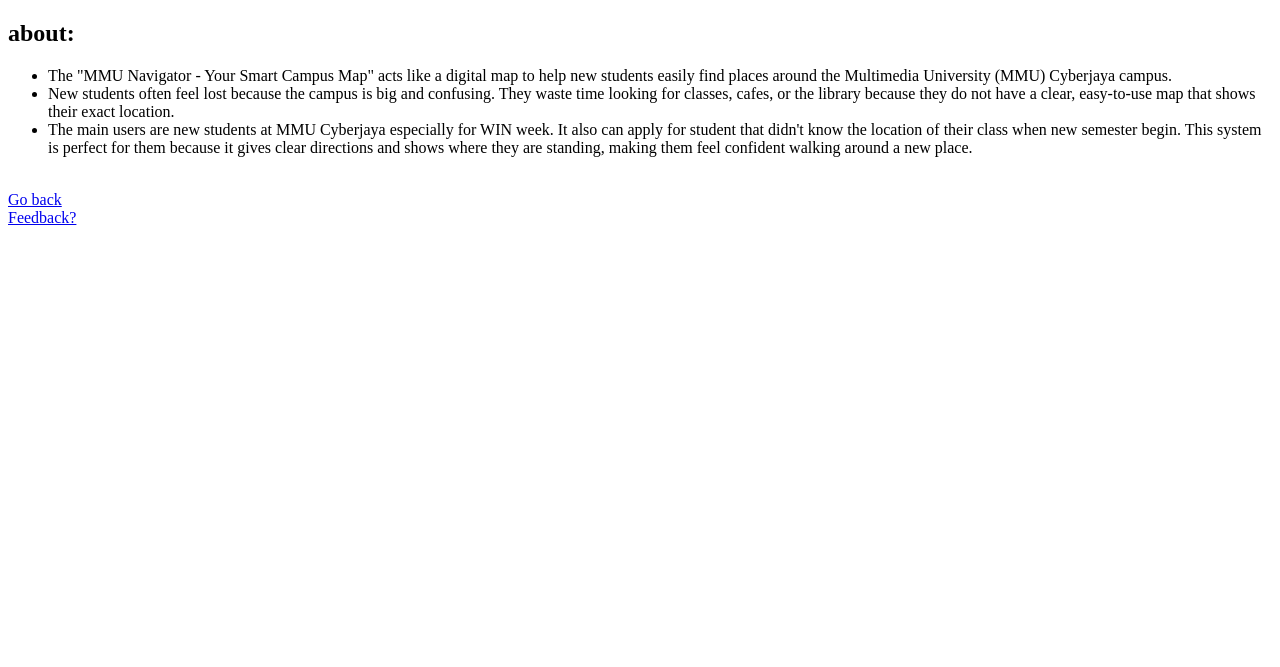
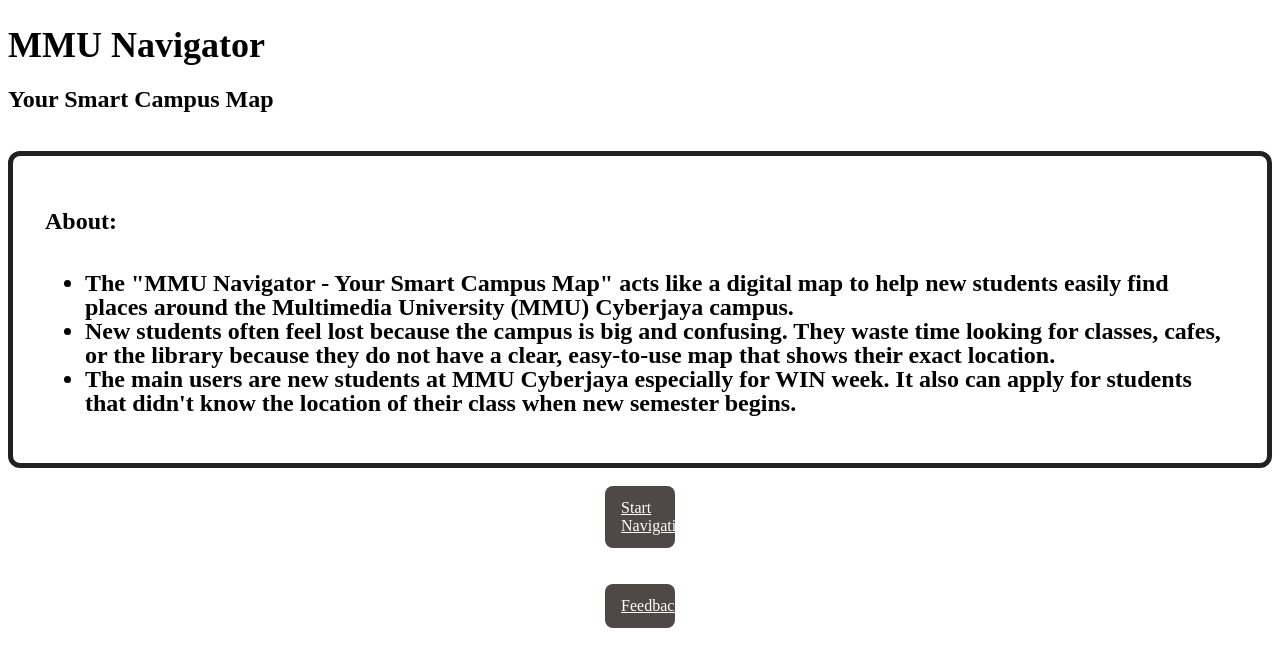
Before and after one commit to saaddun1-gif/MMUNavigator-Group57, a Flask app: page / in a window 1280 px wide. Shown: the top 667 px of the page. Run offline with Flask 3, Linux system fonts and the light colour scheme.

Commit message:
page routing.

```diff
--- a/templates/about.html
+++ b/templates/about.html
@@ -1,12 +1,14 @@
 <!DOCTYPE html>
-
 <html lang="en">
 <head>
     <meta charset="UTF-8">
-        <link rel="stylesheet" href="{{ url_for('static', filename='style_about.html') }}
+    <meta name="viewport" content="width=device-width, initial-scale=1.0">
+    <title>Welcome - MMU Navigator</title>
+
+    <link rel="stylesheet" href="{{ url_for('static', filename='style_about.css') }}">
 </head>
 <body>
-        <div>
+    <div class="header-section">
         <h1>MMU Navigator</h1>
         <h2>Your Smart Campus Map</h2>
     </div>
@@ -14,17 +16,20 @@
     <br>
 
     <div class="about">
-            <h2>about:</h2>
+        <h2>About:</h2>
         <ul>
             <li>The "MMU Navigator - Your Smart Campus Map" acts like a digital map to help new students easily find places around the Multimedia University (MMU) Cyberjaya campus.</li>
             <li>New students often feel lost because the campus is big and confusing. They waste time looking for classes, cafes, or the library because they do not have a clear, easy-to-use map that shows their exact location.</li>
-                <li>The main users are new students at MMU Cyberjaya especially for WIN week. It also can apply for student that didn't know the location of their class when new semester begin. This system is perfect for them because it gives clear directions and shows where they are standing, making them feel confident walking around a new place.</li>
+            <li>The main users are new students at MMU Cyberjaya especially for WIN week. It also can apply for students that didn't know the location of their class when new semester begins.</li>
         </ul>
     </div>
+
     <br>
-        <a class="button" href="{{ url_for('templates', filename='test.html') }}">Go back</a>
-        <br>
-        <a class="button" href="{{ url_for('templates', filename='test.html') }}">Feedback?</a>
+
+    <div class="button-container">
+        <a class="button" href="{{ url_for('public_view') }}">Start Navigating</a>
+        <br><br>
+        <a class="button" href="#">Feedback?</a>
+    </div>
 </body>
-
 </html>
```
Lines whose indentation alone changed are shown as unchanged.
